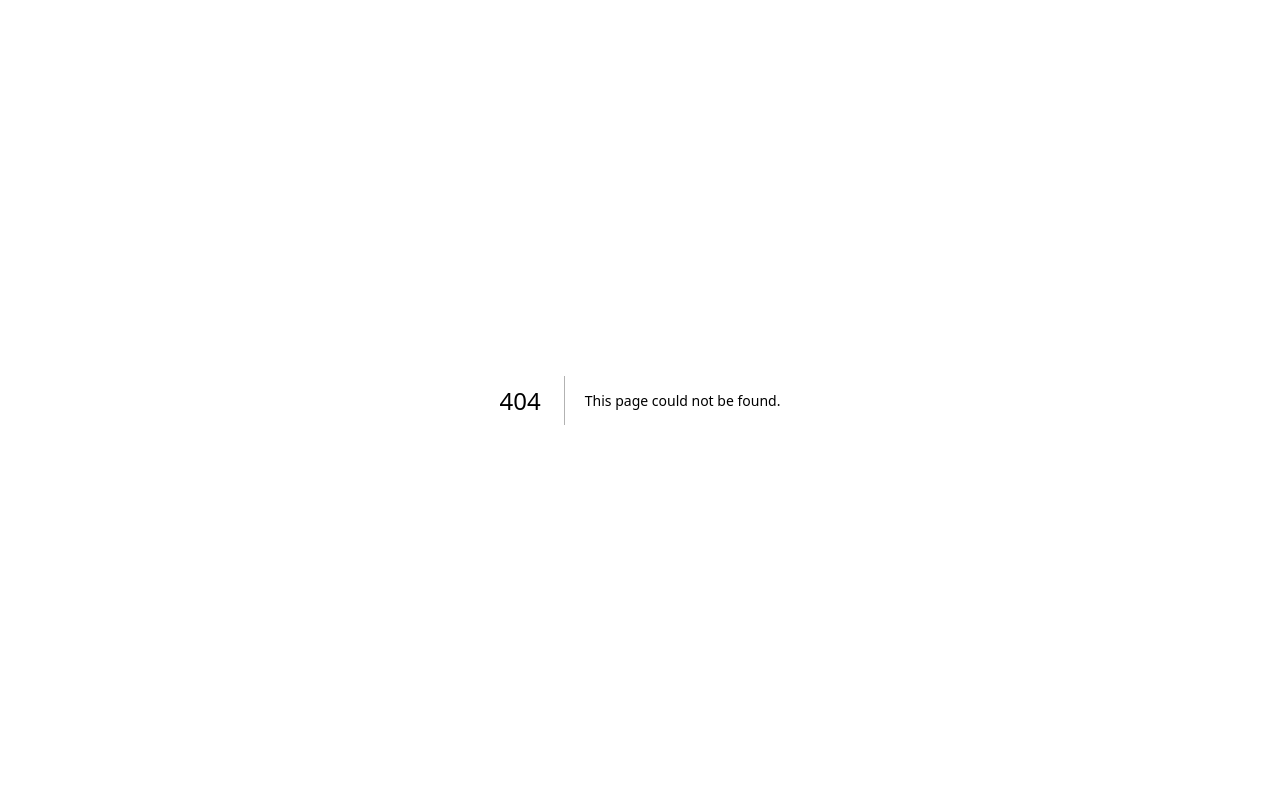
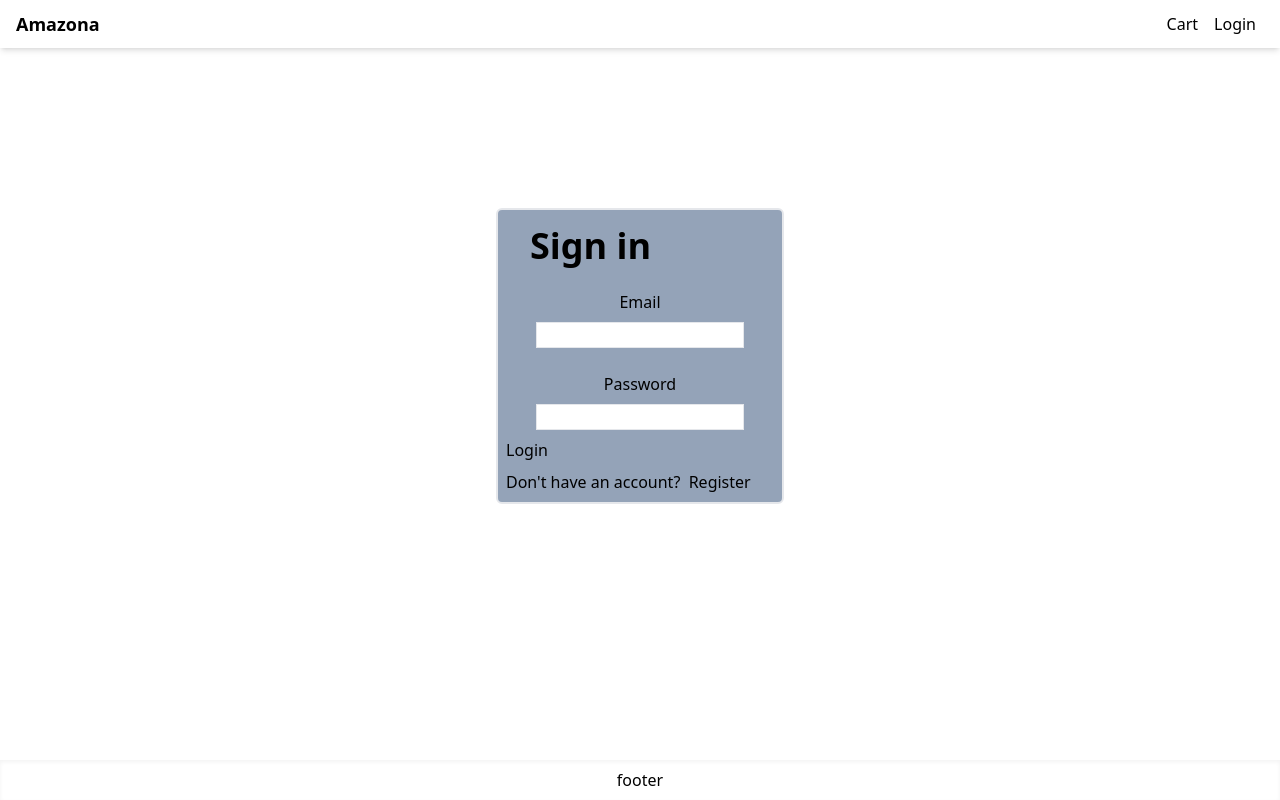
Before and after one commit to cruzetapiko/eccommerce, a Next.js app: page /login in a window 1280 px wide. Before the commit this address had no page. Built offline with nearby package versions, Linux system fonts and the light colour scheme.

Commit message:
login form

```diff
--- a/components/Layout.js
+++ b/components/Layout.js
@@ -33,7 +33,7 @@ export default function Layout({ title, children }) {
                   </span>
                 )}
               </Link>
-              <Link className="p-2" href="/signin">
+              <Link className="p-2" href="/login">
                 Login
               </Link>
             </div>
--- /dev/null
+++ b/pages/login.js
@@ -0,0 +1,34 @@
+import React from 'react';
+import Layout from '@/components/Layout';
+import Link from 'next/link';
+
+export default function LoginScreen() {
+  return (
+    <Layout title="login">
+      <form className="w-72 border-2 my-36 mx-auto rounded-md p-2 bg-slate-400">
+        <h1 className="mt-2 ml-6 mb-2 text-left font-bold text-4xl">Sign in</h1>
+        <div className="flex flex-col my-4">
+          <label className="mx-auto my-2" htmlFor="email">
+            Email
+          </label>
+          <input className="border mx-auto w-52"></input>
+        </div>
+        <div className="flex flex-col">
+          <label className="mx-auto my-2" htmlFor="password">
+            Password
+          </label>
+          <input className="border mx-auto w-52"></input>
+        </div>
+        <div className="">
+          <button className="mx-auto my-2" type="submit">
+            Login
+          </button>
+        </div>
+        <div className="">
+          Don&apos;t have an account? &nbsp;
+          <Link href="register">Register</Link>
+        </div>
+      </form>
+    </Layout>
+  );
+}
```
